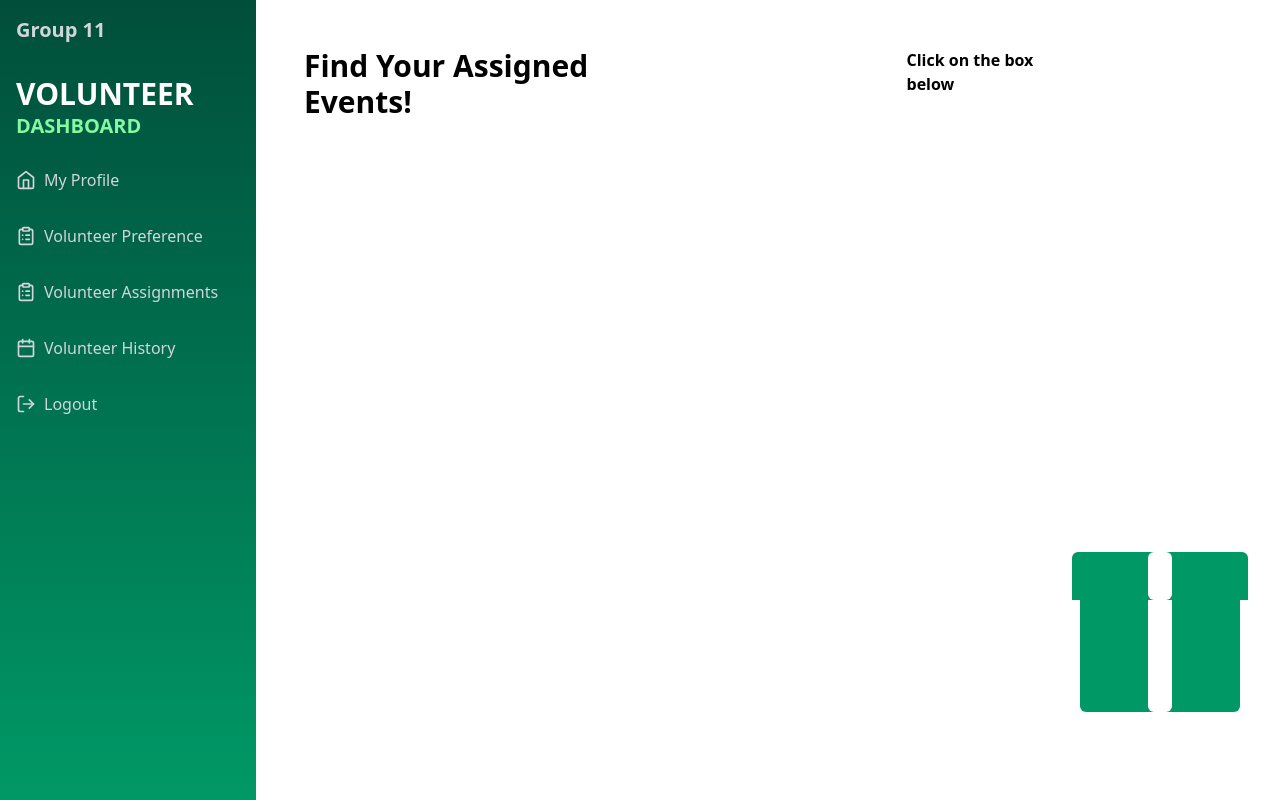
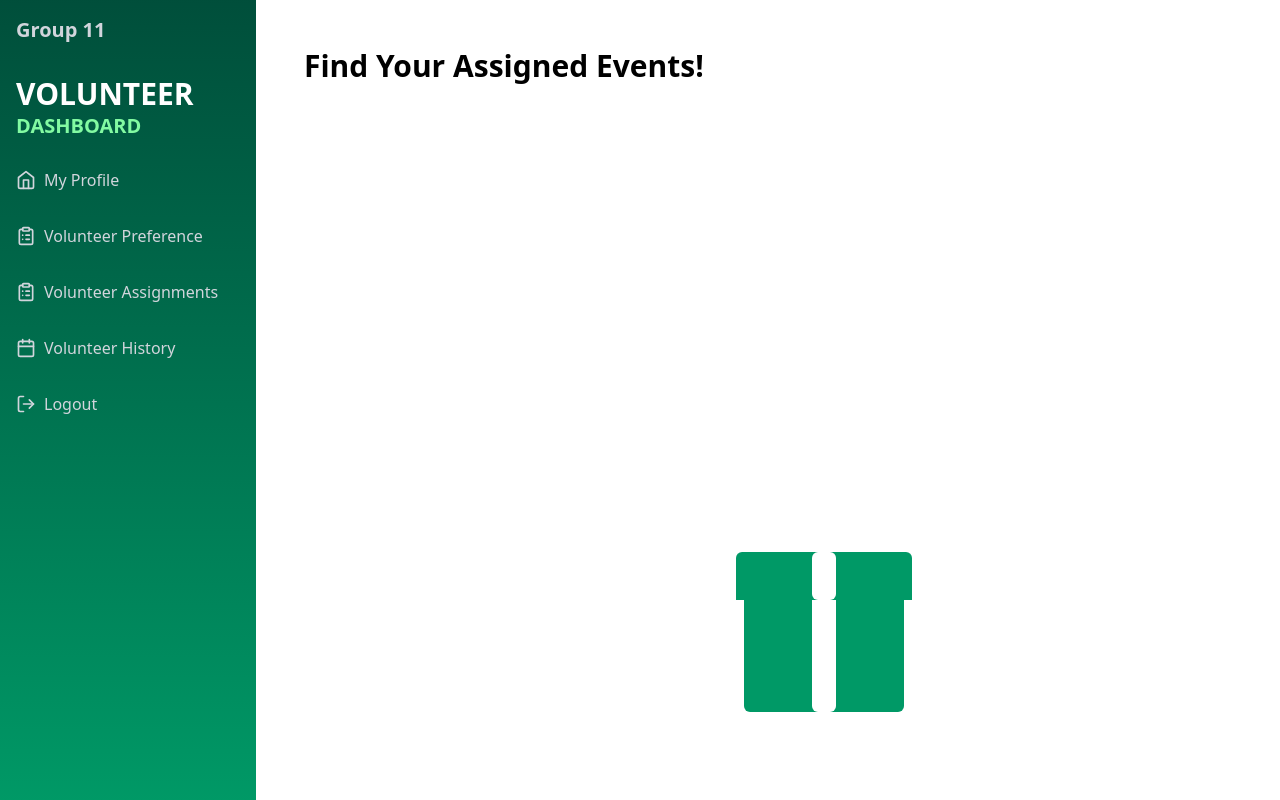
Before and after one commit to sami5436/4353-Group11-SP25, a React (Vite) app in the folder group11/: page /volunteer/assignments in a window 1280 px wide. Built offline with nearby package versions, Linux system fonts and the light colour scheme.

Commit message:
commented out line - sami

```diff
--- a/group11/src/pages/volunteerAssignments.jsx
+++ b/group11/src/pages/volunteerAssignments.jsx
@@ -31,7 +31,7 @@ function volunteerAssignments() {
   return (
     <div className="flex min-h-screen overflow-hidden">
       <h2 className="text-3xl ml-76 mt-12 font-semibold">Find Your Assigned Events!</h2>
-      <h2 className="ml-76 mt-12 font-semibold">Click on the box below</h2>
+      {/* <h2 className="ml-76 mt-12 font-semibold">Click on the</h2> */}
       <VolunteerNavbar />
 
       <div className="flex h-[calc(100vh-4rem)]">
```
